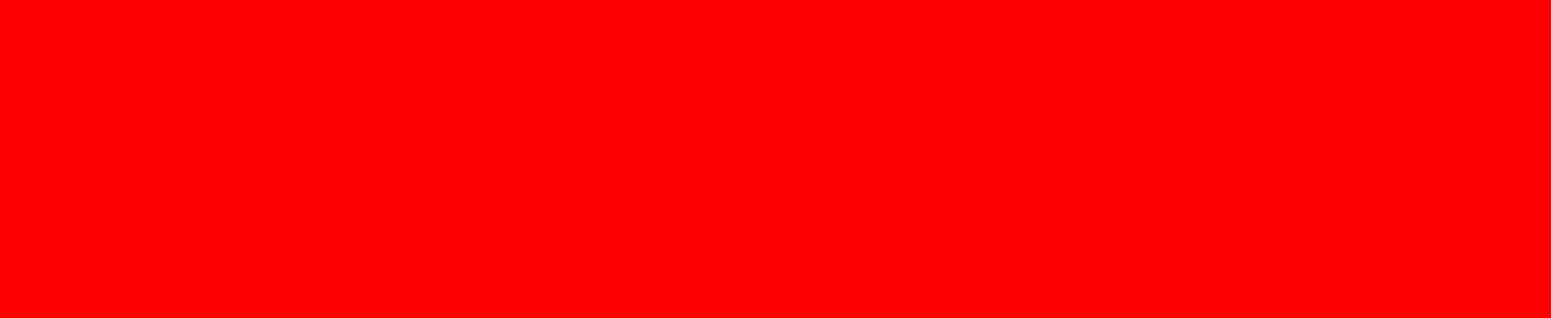
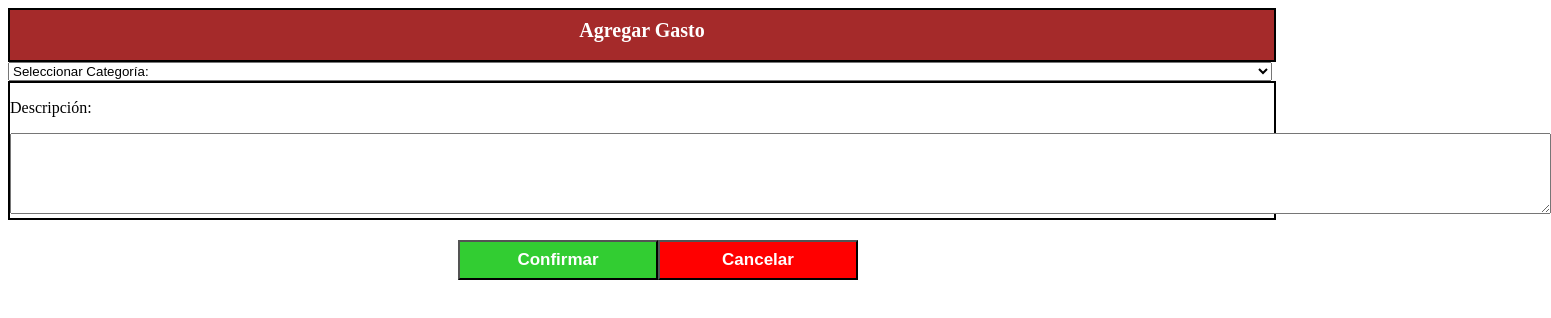
Before and after one commit to DavidB24/proyectoFinal, a plain HTML site: page agregarGasto.html in a window 1280 px wide. Shown: the whole page, 1551 px wide, since content can reach past the window. Drawn offline with Linux system fonts and the light colour scheme.

Commit message:
pantalla agregarGastos

```diff
--- a/agregarGasto.html
+++ b/agregarGasto.html
@@ -2,9 +2,66 @@
 <html lang="en">
 <head>
 	<meta charset="UTF-8">
+	<script src=jquery.js></script>
 	<title>Agregar Gasto</title>
+	<link rel="stylesheet" href="css/agregarGasto.css">
 </head>
-<body style="background-color:red">
+<body>
+
+<div id="titulo">Agregar Gasto</div>
+
+
+<select id="select">
+	<option value="0">Seleccionar Categoría:</option>
+	<option value="comida">Comida</option>
+	<option value="transporte">Transporte</option>
+	<option value="ropa">Ropa</option>
+	<option value="impuestos">Impuestos</option>
+	<option value="gastosvarios">Gastos Varios</option>
+
+</select>
+
+<div id="descripcion">
+	<p>Descripción:</p>
+	<textarea name="" id="" cols="190" rows="5"></textarea>
+</div>
+
+<div id="botones">
+
+	<div id="confirmar"><button id="buttonConfirmar">Confirmar</button></div>
+
+	<div id="confirmar"><button id="buttonCancelar">Cancelar</button></div>
+
+
+</div>
+
+<script>
+
+
+	$(document).ready(function() {
+
+		$("#buttonConfirmar").on('click',confirmar);
+		$("#buttonCancelar").on('click',cancelar);
+
+	});
+
+	function confirmar(){
+		var url = "index.html";
+		$(location).attr('href',url);
+	}
+
+	function cancelar(){
+		var url = "index.html";
+		$(location).attr('href',url);
+	}
+
+
+
+
+
+
+
+</script>
 
 
 
--- /dev/null
+++ b/css/agregarGasto.css
@@ -0,0 +1,55 @@
+#titulo{
+	background-color:#A52A2A;
+	border: 2px solid black;
+	font-weight: bold;
+	text-align: center;
+	color:white;
+	width:100%;
+	height: 50px;
+	line-height: 40px;
+	font-size:20px;
+
+}
+
+#select{
+	width: 100%;
+}
+
+#descripcion{
+
+	width:100%;
+	border:2px solid black;
+
+}
+
+#botones{
+
+	display: flex;
+	flex-direction: row;
+	width: 100%;
+
+}
+
+#buttonConfirmar{
+	background-color:#32CD32;
+	width:200px;
+	height: 40px;
+	font-weight: bold;
+	text-align:center;
+	font-size:17px;
+	color:white;
+	margin-top:20px;
+	margin-left:450px;
+}
+
+#buttonCancelar{
+	background-color:red;
+	width:200px;
+	height: 40px;
+	font-weight: bold;
+	text-align:center;
+	font-size:17px;
+	color:white;
+	margin-top:20px;
+
+}
```
Also changed, not shown: index.html (+2 -2 lines).
